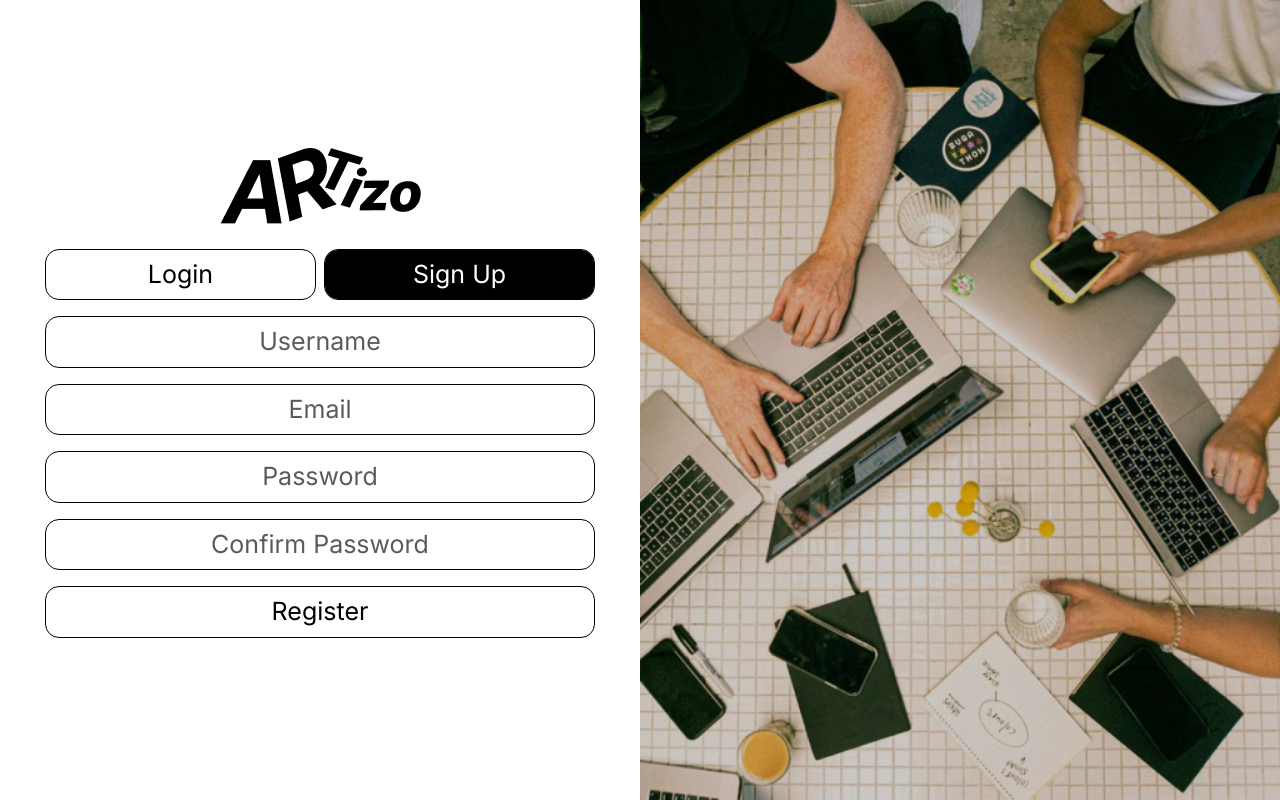
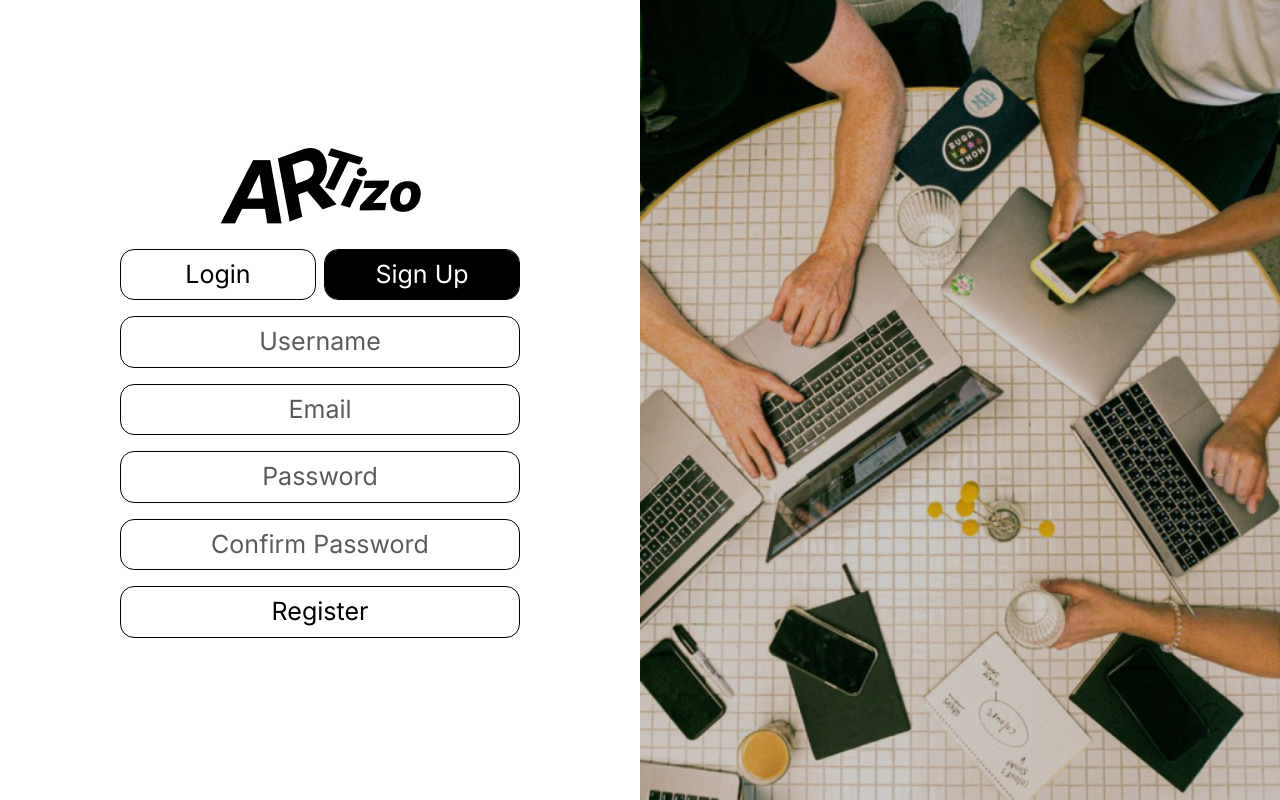
Before and after one commit to JiaJun0207/Software-Evolution-and-Enhancement-of-the-Artizo-Open-Source-Artwork-Sharing-and-Task-Platform, a PHP site: page /Web-Assignment/signup.php in a window 1280 px wide. Run offline with PHP 8.4, Linux system fonts and the light colour scheme.

Commit message:
edit input size

```diff
--- a/login.php
+++ b/login.php
@@ -20,7 +20,7 @@ session_start(); // to start a session
     <div class="container-fluid">
         <div class="row vh-100">
             <div class="col-md-6 d-flex justify-content-center align-items-center bg-white">
-                <div class="text-center" style="width: 100%; max-width: 550px;">
+                <div class="text-center" style="width: 100%; max-width: 400px;">
 
                     <img src="assets/logo/onboarding_logo.png" alt="Logo" class="img-fluid mb-4">
 
--- a/reset_password.php
+++ b/reset_password.php
@@ -18,7 +18,7 @@
     <div class="container-fluid">
         <div class="row vh-100">
             <div class="col-md-6 d-flex justify-content-center align-items-center bg-white">
-                <div class="text-center" style="width: 100%; max-width: 550px;">
+                <div class="text-center" style="width: 100%; max-width: 400px;">
 
                     <img src="assets/logo/onboarding_logo.png" alt="Logo" class="img-fluid mb-4">
 
--- a/signup.php
+++ b/signup.php
@@ -20,7 +20,7 @@ session_start(); // to start a session
 <div class="container-fluid">
         <div class="row vh-100">
             <div class="col-md-6 d-flex justify-content-center align-items-center bg-white">
-                <div class="text-center" style="width: 100%; max-width: 550px;">
+                <div class="text-center" style="width: 100%; max-width: 400px;">
 
                     <img src="assets/logo/onboarding_logo.png" alt="Logo" class="img-fluid mb-4">
 
--- a/update_password.php
+++ b/update_password.php
@@ -18,7 +18,7 @@
     <div class="container-fluid">
         <div class="row vh-100">
             <div class="col-md-6 d-flex justify-content-center align-items-center bg-white">
-                <div class="text-center" style="width: 100%; max-width: 550px;">
+                <div class="text-center" style="width: 100%; max-width: 400px;">
 
                     <img src="assets/logo/onboarding_logo.png" alt="Logo" class="img-fluid mb-4">
 
```
